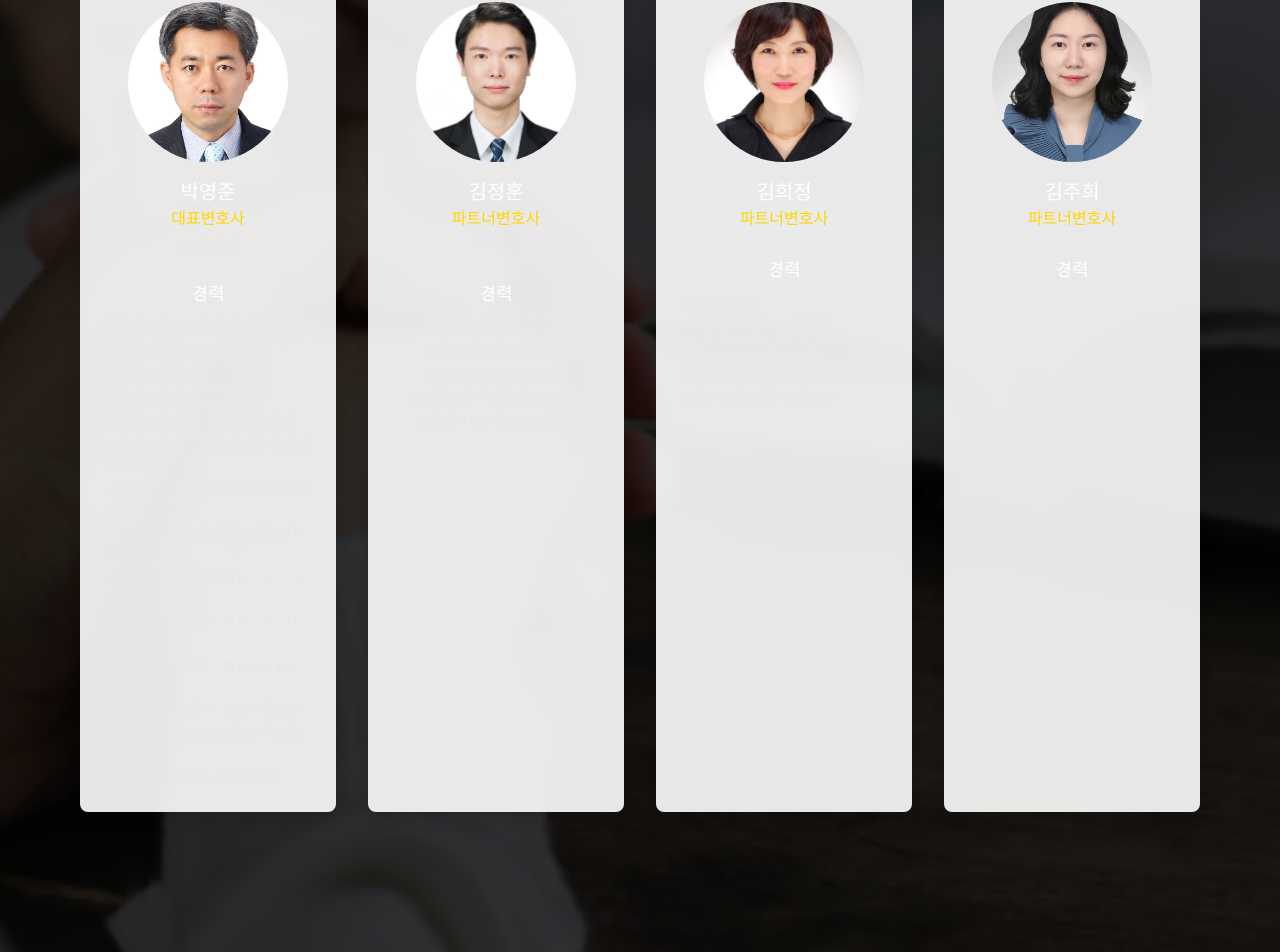
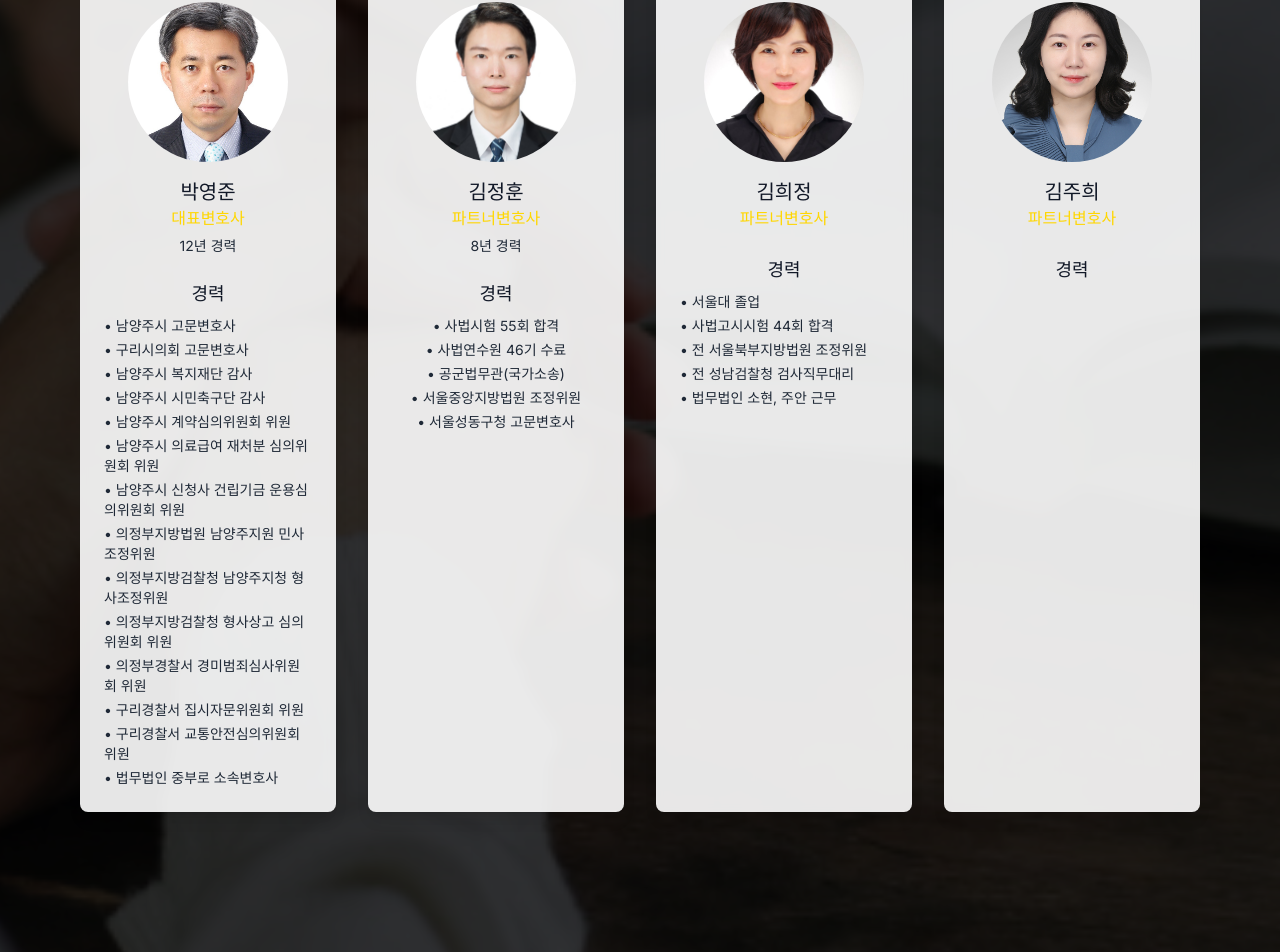
Before and after one commit to gu991230-cyber/gugit, a Next.js app: page / in a window 1280 px wide. Shown: the part 1584-2536 px from the top of the page. Built offline with nearby package versions, Linux system fonts and the light colour scheme; no server answers; grey boxes are pictures that could not be loaded.

Commit message:
style: use darker grey text inside lawyer cards for improved readability

```diff
--- a/src/app/page.tsx
+++ b/src/app/page.tsx
@@ -184,13 +184,13 @@ export default function Home() {
                       className="w-full h-full object-cover"
                     />
                   </div>
-                  <h4 className="text-xl font-bold text-white">박영준</h4>
+                  <h4 className="text-xl font-bold text-gray-900">박영준</h4>
                   <p className="font-medium" style={{ color: '#FFD700' }}>대표변호사</p>
-                  <p className="text-sm text-gray-200 mt-1">12년 경력</p>
+                  <p className="text-sm text-gray-800 mt-1">12년 경력</p>
                 </div>
                 <div className="text-center">
-                  <h5 className="text-lg font-bold text-white mb-2">경력</h5>
-                  <ul className="space-y-1 text-xs md:text-sm leading-relaxed text-gray-200 text-left">
+                  <h5 className="text-lg font-bold text-gray-900 mb-2">경력</h5>
+                  <ul className="space-y-1 text-xs md:text-sm leading-relaxed text-gray-800 text-left">
                     <li>• 남양주시 고문변호사</li>
                     <li>• 구리시의회 고문변호사</li>
                     <li>• 남양주시 복지재단 감사</li>
@@ -218,13 +218,13 @@ export default function Home() {
                       className="w-full h-full object-cover"
                     />
                   </div>
-                  <h4 className="text-xl font-bold text-white">김정훈</h4>
+                  <h4 className="text-xl font-bold text-gray-900">김정훈</h4>
                   <p className="font-medium" style={{ color: '#FFD700' }}>파트너변호사</p>
-                  <p className="text-sm text-gray-200 mt-1">8년 경력</p>
+                  <p className="text-sm text-gray-800 mt-1">8년 경력</p>
                 </div>
                 <div className="text-center">
-                  <h5 className="text-lg font-bold text-white mb-2">경력</h5>
-                  <ul className="space-y-1 text-sm text-gray-200">
+                  <h5 className="text-lg font-bold text-gray-900 mb-2">경력</h5>
+                  <ul className="space-y-1 text-sm text-gray-800">
                     <li>• 사법시험 55회 합격</li>
                     <li>• 사법연수원 46기 수료</li>
                     <li>• 공군법무관(국가소송)</li>
@@ -244,12 +244,12 @@ export default function Home() {
                       className="w-full h-full object-cover"
                     />
                   </div>
-                  <h4 className="text-xl font-bold text-white">김희정</h4>
+                  <h4 className="text-xl font-bold text-gray-900">김희정</h4>
                   <p className="font-medium" style={{ color: '#FFD700' }}>파트너변호사</p>
                 </div>
                 <div className="text-center">
-                  <h5 className="text-lg font-bold text-white mb-2">경력</h5>
-                  <ul className="space-y-1 text-xs md:text-sm leading-relaxed text-gray-200 text-left">
+                  <h5 className="text-lg font-bold text-gray-900 mb-2">경력</h5>
+                  <ul className="space-y-1 text-xs md:text-sm leading-relaxed text-gray-800 text-left">
                     <li>• 서울대 졸업</li>
                     <li>• 사법고시시험 44회 합격</li>
                     <li>• 전 서울북부지방법원 조정위원</li>
@@ -269,11 +269,11 @@ export default function Home() {
                       className="w-full h-full object-cover"
                     />
                   </div>
-                  <h4 className="text-xl font-bold text-white">김주희</h4>
+                  <h4 className="text-xl font-bold text-gray-900">김주희</h4>
                   <p className="font-medium" style={{ color: '#FFD700' }}>파트너변호사</p>
                 </div>
                 <div className="text-center">
-                  <h5 className="text-lg font-bold text-white mb-2">경력</h5>
+                  <h5 className="text-lg font-bold text-gray-900 mb-2">경력</h5>
                 </div>
               </div>
             </div>
```
